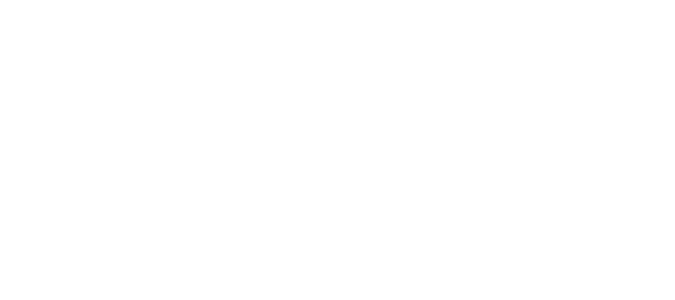
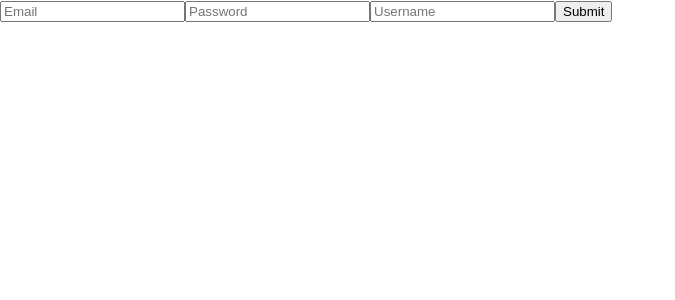
Before and after one commit to aliceswood/gig-guru, a React (Create React App) app in the folder frontend/: page /signup in a window 1280 px wide. Shown: the top 300 px of the page, without its empty margins (0-675 px from the left). Built offline with nearby package versions, Linux system fonts and the light colour scheme.

Commit message:
created signup form to test connection of frontend tobackend database

```diff
--- a/frontend/package.json
+++ b/frontend/package.json
@@ -2,6 +2,7 @@
   "name": "frontend",
   "version": "0.1.0",
   "private": true,
+  "proxy": "http://localhost:8082",
   "dependencies": {
     "@testing-library/jest-dom": "^5.16.5",
     "@testing-library/react": "^13.4.0",
--- a/frontend/src/components/app/App.js
+++ b/frontend/src/components/app/App.js
@@ -1,7 +1,6 @@
-import logo from '../../logo.svg';
 import './App.css';
 import SignUpForm from '../signupForm/SignupForm'
-import React, { useState } from 'react';
+// import React, { useState } from 'react';
 import {
   useNavigate,
   Routes,
--- a/frontend/src/components/signupForm/SignupForm.js
+++ b/frontend/src/components/signupForm/SignupForm.js
@@ -1,10 +1,49 @@
 import React, { useState } from 'react';
 
 const SignupForm = () => {
+  const [email, setEmail] = useState('')
+  const [password, setPassword] = useState('')
+  const [username, setUsername] = useState('')
+
+  const handleSubmit = async (event) => {
+    event.preventDefault();
+
+    fetch( '/users', {
+      method: 'post',
+      headers: {
+        'Content-Type': 'application/json',
+      },
+      body: JSON.stringify({ email: email, password: password, username: username })
+    })
+    .then(response => {
+      if(response.status === 201) {
+        console.log('user signed up')
+      } else {
+        console.log('error')
+      }
+    })
+  }
+
+  const handleEmailChange = (event) => {
+    setEmail(event.target.value)
+  }
+
+  const handlePasswordChange = (event) => {
+    setPassword(event.target.value)
+  }
+
+  const handleUsernameChange = (event) => {
+    setUsername(event.target.value)
+  }
 
   return (
     <div className="signUpContainer">
-
+       <form onSubmit={handleSubmit}>
+            <input placeholder="Email" id="email" type='text' value={ email } onChange={handleEmailChange} />
+            <input placeholder="Password" id="password" type='password' value={ password } onChange={handlePasswordChange} />
+            <input placeholder="Username" id="username" type='text' value={ username } onChange={handleUsernameChange} />
+          <input id='submit' type="submit" value="Submit" />
+        </form>
     </div>
   );
 }
```
Also changed, not shown: frontend/src/logo.svg (deleted).
